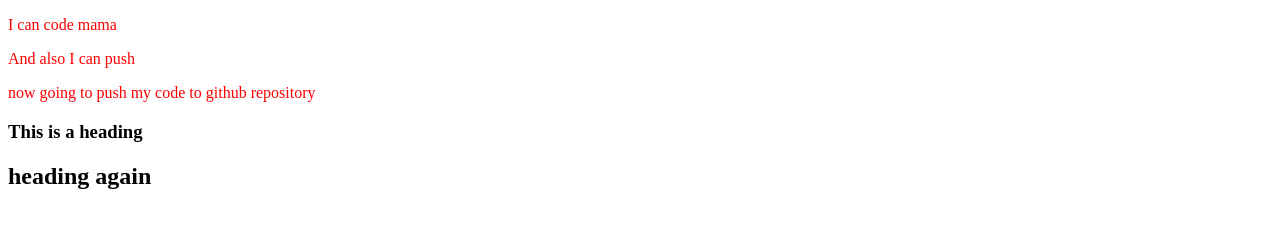
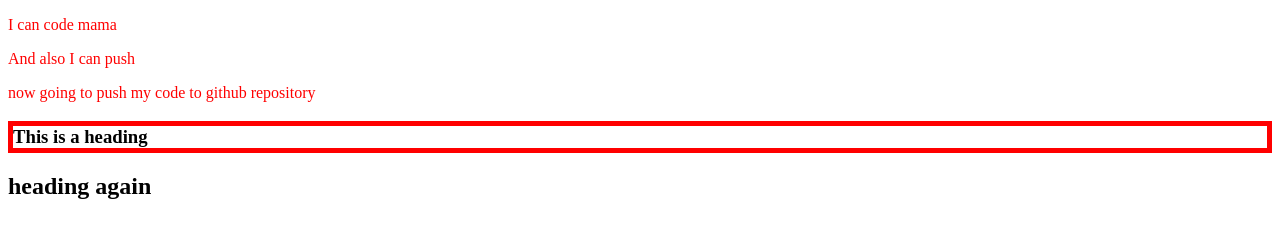
Before and after one commit to aunayem/my-rep-23, a plain HTML site: page index.html in a window 1280 px wide. Drawn offline with Linux system fonts and the light colour scheme.

Commit message:
heading styled

```diff
--- a/style.css
+++ b/style.css
@@ -1,3 +1,6 @@
 p{
     color: red;
 }
+h3{
+    border: 5px solid red;
+}
```
